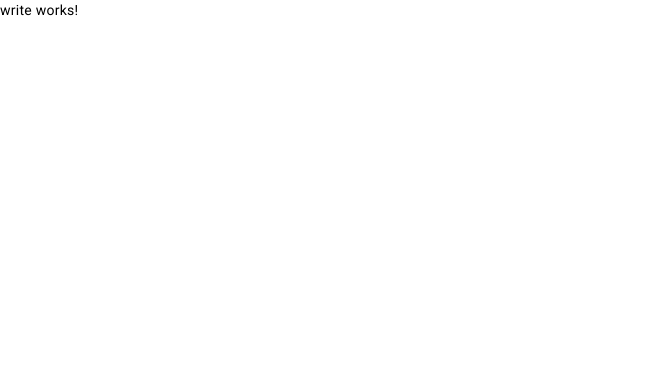
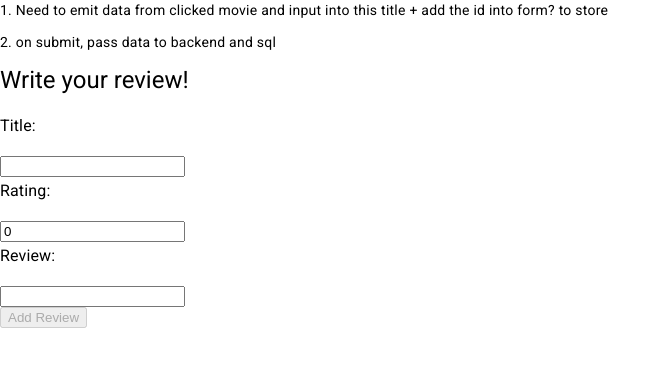
Before and after one commit to russell258/movie_mavens_client, an Angular app: page /write/1 in a window 1280 px wide. Shown: the top 366 px of the page, without its empty margins (0-671 px from the left). Built offline with nearby package versions, Linux system fonts and the light colour scheme.

Commit message:
basic write review form

```diff
--- a/src/app/app-routing.module.ts
+++ b/src/app/app-routing.module.ts
@@ -12,7 +12,7 @@ const routes: Routes = [
   { path: 'reviews', component: ReviewComponent},
   { path: 'home', component: MovieComponent},
   { path: 'write/:id', component: WriteComponent},
-  // { path: '**', redirectTo: '/login', pathMatch: 'full'}
+  { path: '**', redirectTo: '/login', pathMatch: 'full'}
 ];
 
 @NgModule({
--- a/src/app/movies/movie/movie.component.ts
+++ b/src/app/movies/movie/movie.component.ts
@@ -116,6 +116,7 @@ export class MovieComponent {
     });
   }
 
+  //use for filtering genres later on
   getMoviesList(){
     this.subMoviesList=
     this.movieSvc.getMoviesList().subscribe({
--- a/src/app/reviews/write/write.component.html
+++ b/src/app/reviews/write/write.component.html
@@ -1 +1,19 @@
-<p>write works!</p>
+<p>1. Need to emit data from clicked movie and input into this title + add the id into form? to store</p>
+<p>2. on submit, pass data to backend and sql</p>
+<h1>Write your review!</h1>
+
+<form [formGroup]="reviewForm" (ngSubmit)="reviewSubmit()">
+  <div>
+    <h3>Title: </h3>
+    <input type="text" formControlName="title">
+  </div>
+  <div>
+    <h3>Rating: </h3>
+    <input type="number" id="rating" formControlName="rating" placeholder="Rate 1 to 10" step="1">
+  </div>
+  <div>
+    <h3>Review: </h3>
+    <input type="text" formControlName="review">
+  </div>
+  <button type="submit" [disabled]="!reviewForm.valid">Add Review</button>
+</form>
--- a/src/app/reviews/write/write.component.ts
+++ b/src/app/reviews/write/write.component.ts
@@ -1,4 +1,6 @@
 import { Component } from '@angular/core';
+import { FormBuilder, FormGroup, Validators } from '@angular/forms';
+import { Router } from '@angular/router';
 
 @Component({
   selector: 'app-write',
@@ -7,4 +9,23 @@ import { Component } from '@angular/core';
 })
 export class WriteComponent {
 
+  constructor(private fb: FormBuilder, private router: Router){}
+
+  //display the movie info below form later
+  // vote_average, release_date, original_language
+
+  reviewForm: FormGroup = this.fb.group({
+    title: this.fb.control<string>('',[Validators.required]),
+    rating: this.fb.control<number>(0,[Validators.required,Validators.min(0),Validators.max(10)]),
+    review: this.fb.control<string>('',[Validators.required,Validators.minLength(5),Validators.maxLength(33000)])
+  })
+
+  ngOninit():void{
+    this.reviewForm;
+  }
+
+  reviewSubmit(){
+    console.log("submit");
+  }
+
 }
```
